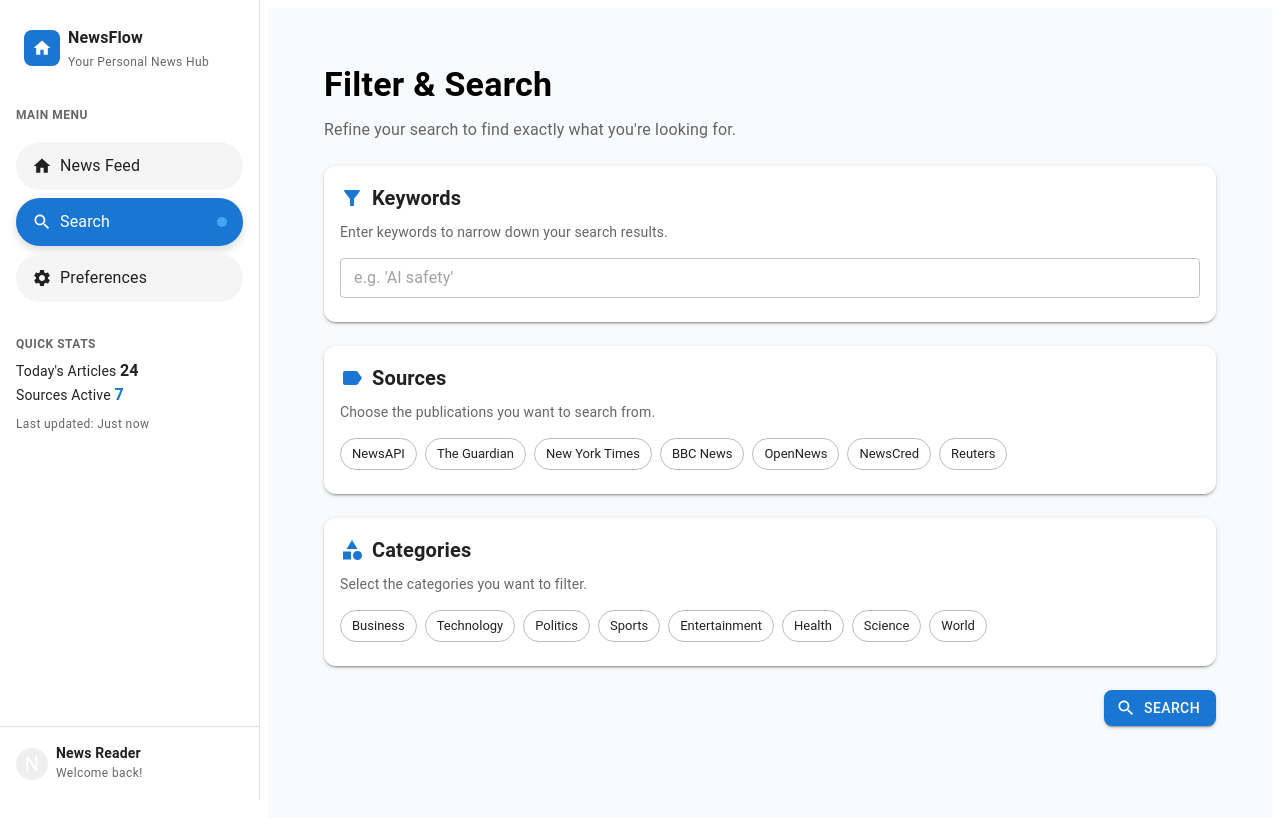
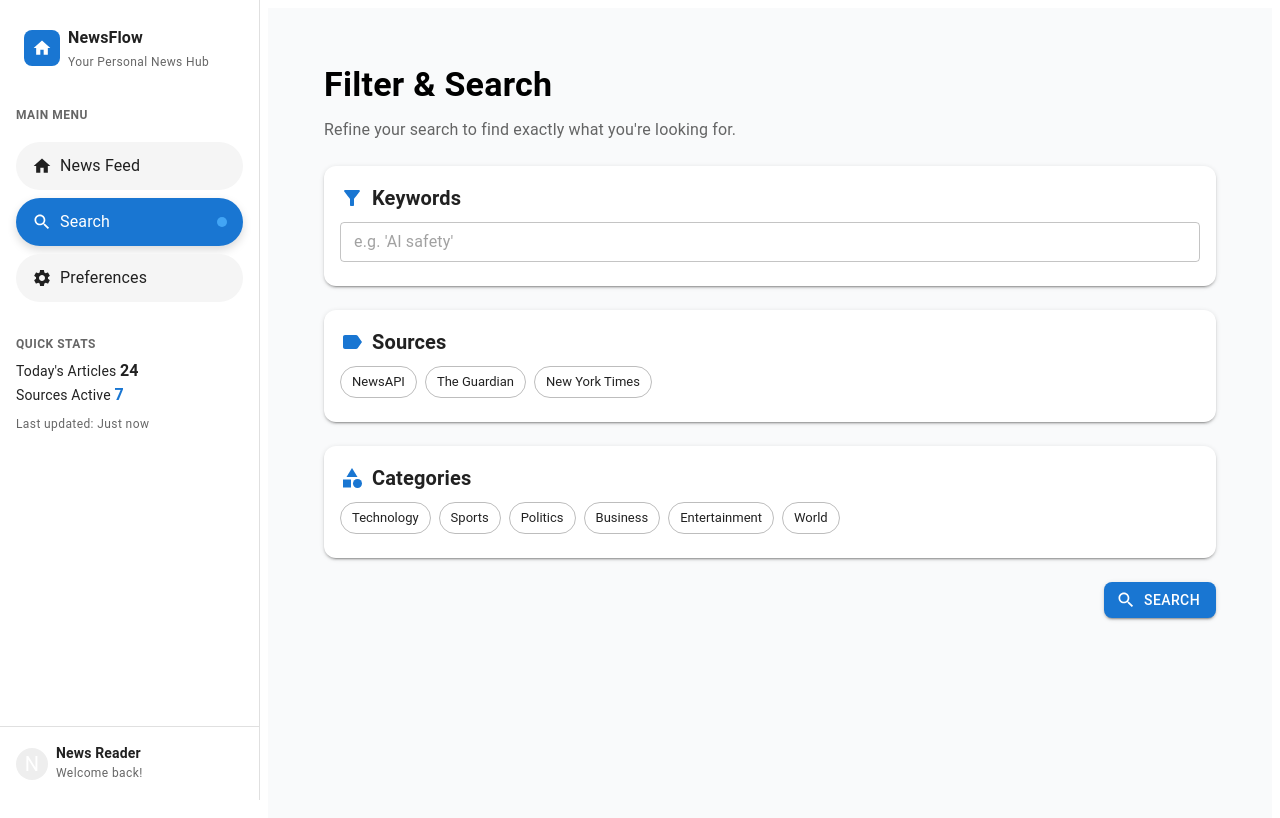
Before and after one commit to TechInnovator687/news-aggregator, a React (Vite) app: page /search in a window 1280 px wide. Shown: the top 818 px of the page. Built offline with nearby package versions, Linux system fonts and the light colour scheme; no server answers.

Commit message:
fix: Updated search component

```diff
--- a/src/container/Search/Search.tsx
+++ b/src/container/Search/Search.tsx
@@ -9,56 +9,53 @@ import {
 } from "@mui/material";
 import { Search, FilterAlt, Label, Category } from "@mui/icons-material";
 import { useState } from "react";
+import { Source, NewsCategory } from "../../types"; // your enums
+import { useNews } from "@/context/NewsContext";
 
-const newsSources = [
-  "NewsAPI",
-  "The Guardian",
-  "New York Times",
-  "BBC News",
-  "OpenNews",
-  "NewsCred",
-  "Reuters",
+const newsSources: { label: string; value: Source }[] = [
+  { label: "NewsAPI", value: Source.newsApi },
+  { label: "The Guardian", value: Source.guardian },
+  { label: "New York Times", value: Source.nytime },
 ];
 
-const categories = [
-  "Business",
-  "Technology",
-  "Politics",
-  "Sports",
-  "Entertainment",
-  "Health",
-  "Science",
-  "World",
+const categories: { label: string; value: NewsCategory }[] = [
+  { label: "Technology", value: NewsCategory.technology },
+  { label: "Sports", value: NewsCategory.sports },
+  { label: "Politics", value: NewsCategory.politics },
+  { label: "Business", value: NewsCategory.business },
+  { label: "Entertainment", value: NewsCategory.entertainment },
+  { label: "World", value: NewsCategory.global },
 ];
 
 const FilterSearch = () => {
-  const [keywords, setKeywords] = useState("");
-  const [selectedSources, setSelectedSources] = useState<string[]>([]);
-  const [selectedCategories, setSelectedCategories] = useState<string[]>([]);
+  const { filters, setFilters, onApplyFilters } = useNews();
+  const [keywords, setKeywords] = useState(filters.keyword || "");
+  const [selectedSource, setSelectedSource] = useState<Source | null>(
+    filters.source || null
+  );
+  const [selectedCategory, setSelectedCategory] = useState<NewsCategory | null>(
+    filters.category || null
+  );
 
-  const toggleSelection = (
-    item: string,
-    selected: string[],
-    setSelected: React.Dispatch<React.SetStateAction<string[]>>
-  ) => {
-    if (selected.includes(item)) {
-      setSelected(selected.filter((i) => i !== item));
-    } else {
-      setSelected([...selected, item]);
-    }
+  const handleSourceSelect = (source: Source) => {
+    const newSource = selectedSource === source ? null : source;
+    setSelectedSource(newSource);
+    setFilters((prev) => ({ ...prev, source: newSource }));
+  };
+
+  const handleCategorySelect = (category: NewsCategory) => {
+    const newCategory = selectedCategory === category ? null : category;
+    setSelectedCategory(newCategory);
+    setFilters((prev) => ({ ...prev, category: newCategory }));
   };
 
   const handleSearch = () => {
-    console.log({
-      keywords,
-      selectedSources,
-      selectedCategories,
-    });
+    setFilters((prev) => ({ ...prev, keyword: keywords }));
+    onApplyFilters(); // Apply the selected filters
   };
 
   return (
     <Box sx={{ p: 4, bgcolor: "#f9fafb", minHeight: "100vh" }}>
-      {/* Page Title */}
       <Typography variant="h4" fontWeight="bold" gutterBottom>
         Filter & Search
       </Typography>
@@ -66,7 +63,7 @@ const FilterSearch = () => {
         Refine your search to find exactly what you're looking for.
       </Typography>
 
-      {/* Keywords Section */}
+      {/* Keywords */}
       <Card sx={{ mb: 3, borderRadius: 3, boxShadow: 2 }}>
         <CardContent>
           <Box display="flex" alignItems="center" gap={1} mb={1}>
@@ -75,9 +72,6 @@ const FilterSearch = () => {
               Keywords
             </Typography>
           </Box>
-          <Typography variant="body2" color="text.secondary" mb={2}>
-            Enter keywords to narrow down your search results.
-          </Typography>
           <TextField
             placeholder="e.g. 'AI safety'"
             fullWidth
@@ -88,7 +82,7 @@ const FilterSearch = () => {
         </CardContent>
       </Card>
 
-      {/* Sources Section */}
+      {/* Sources */}
       <Card sx={{ mb: 3, borderRadius: 3, boxShadow: 2 }}>
         <CardContent>
           <Box display="flex" alignItems="center" gap={1} mb={1}>
@@ -97,29 +91,22 @@ const FilterSearch = () => {
               Sources
             </Typography>
           </Box>
-          <Typography variant="body2" color="text.secondary" mb={2}>
-            Choose the publications you want to search from.
-          </Typography>
           <Box display="flex" flexWrap="wrap" gap={1}>
-            {newsSources.map((source) => (
+            {newsSources.map(({ label, value }) => (
               <Chip
-                key={source}
-                label={source}
+                key={value}
+                label={label}
                 clickable
-                onClick={() =>
-                  toggleSelection(source, selectedSources, setSelectedSources)
-                }
-                color={selectedSources.includes(source) ? "primary" : "default"}
-                variant={
-                  selectedSources.includes(source) ? "filled" : "outlined"
-                }
+                onClick={() => handleSourceSelect(value)}
+                color={selectedSource === value ? "primary" : "default"}
+                variant={selectedSource === value ? "filled" : "outlined"}
               />
             ))}
           </Box>
         </CardContent>
       </Card>
 
-      {/* Categories Section */}
+      {/* Categories */}
       <Card sx={{ mb: 3, borderRadius: 3, boxShadow: 2 }}>
         <CardContent>
           <Box display="flex" alignItems="center" gap={1} mb={1}>
@@ -128,33 +115,21 @@ const FilterSearch = () => {
               Categories
             </Typography>
           </Box>
-          <Typography variant="body2" color="text.secondary" mb={2}>
-            Select the categories you want to filter.
-          </Typography>
           <Box display="flex" flexWrap="wrap" gap={1}>
-            {categories.map((cat) => (
+            {categories.map(({ label, value }) => (
               <Chip
-                key={cat}
-                label={cat}
+                key={value}
+                label={label}
                 clickable
-                onClick={() =>
-                  toggleSelection(
-                    cat,
-                    selectedCategories,
-                    setSelectedCategories
-                  )
-                }
-                color={selectedCategories.includes(cat) ? "primary" : "default"}
-                variant={
-                  selectedCategories.includes(cat) ? "filled" : "outlined"
-                }
+                onClick={() => handleCategorySelect(value)}
+                color={selectedCategory === value ? "primary" : "default"}
+                variant={selectedCategory === value ? "filled" : "outlined"}
               />
             ))}
           </Box>
         </CardContent>
       </Card>
 
-      {/* Search Button */}
       <Box display="flex" justifyContent="flex-end" mt={3}>
         <Button
           variant="contained"
```
